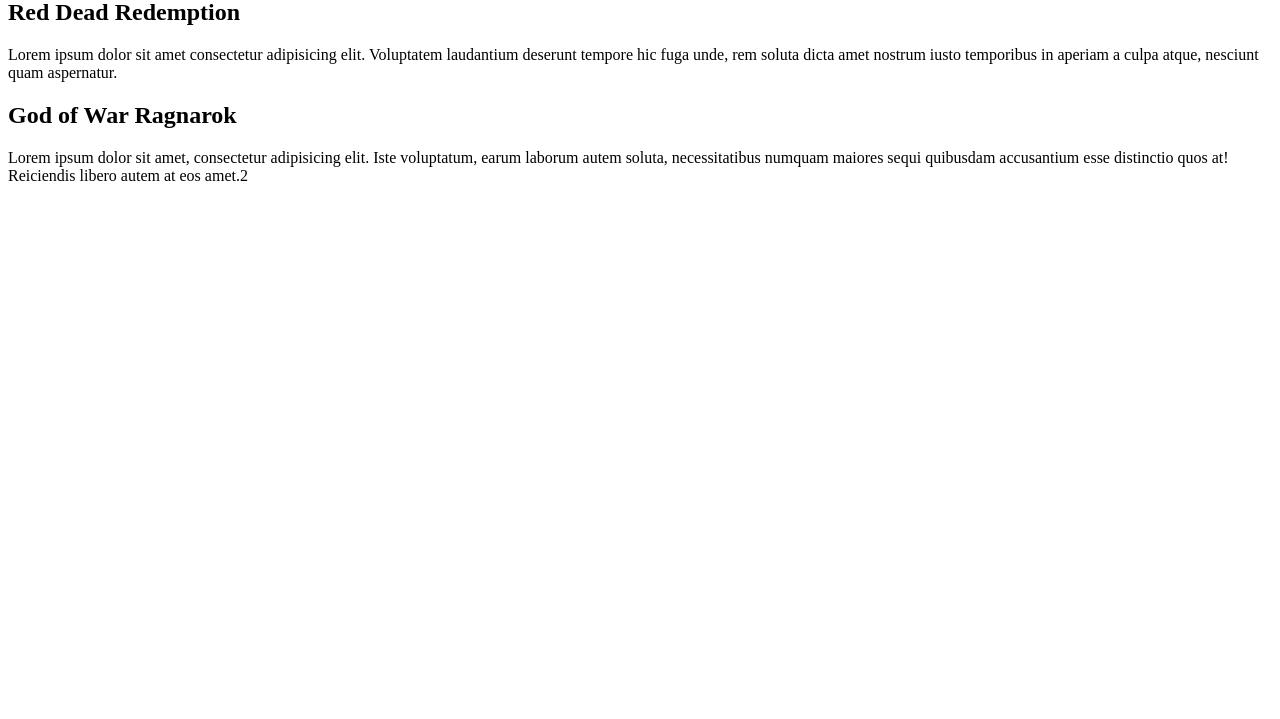
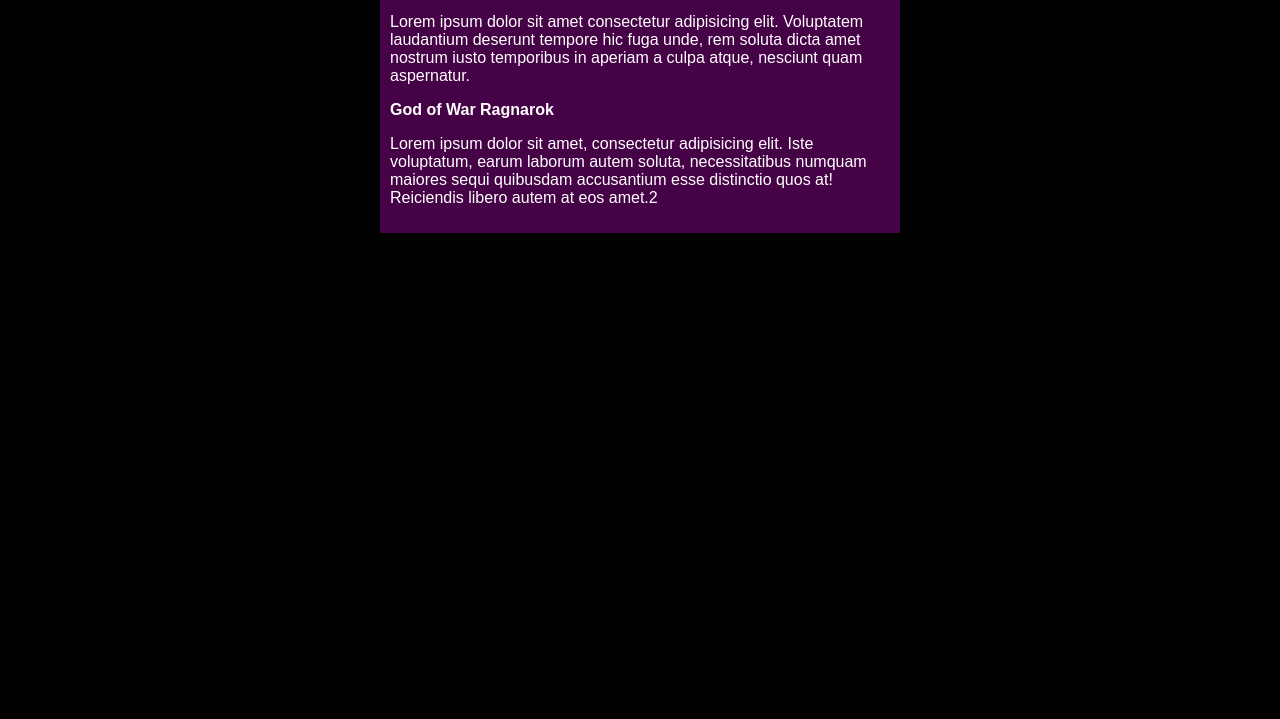
Before and after one commit to MatheusMartinsN1/projeto-site, a plain HTML site: page index.html in a window 1280 px wide. Shown: the part 81-800 px from the top of the page. Drawn offline with Linux system fonts and the light colour scheme.

Commit message:
estilo modificado

```diff
--- a/index.html
+++ b/index.html
@@ -4,6 +4,7 @@
     <meta charset="UTF-8">
     <meta name="viewport" content="width=device-width, initial-scale=1.0">
     <title>Game</title>
+    <link rel="stylesheet" href="style.css">
 </head>
 <body>
     <main>
--- a/style.css
+++ b/style.css
@@ -11,4 +11,5 @@ main {
     margin: auto;
     padding: 10px;
     box-shadow: 3px 3px 5px rgba(0, 0, 0, 0.493);
+    background-color: rgb(70, 2, 70);
 }
```
